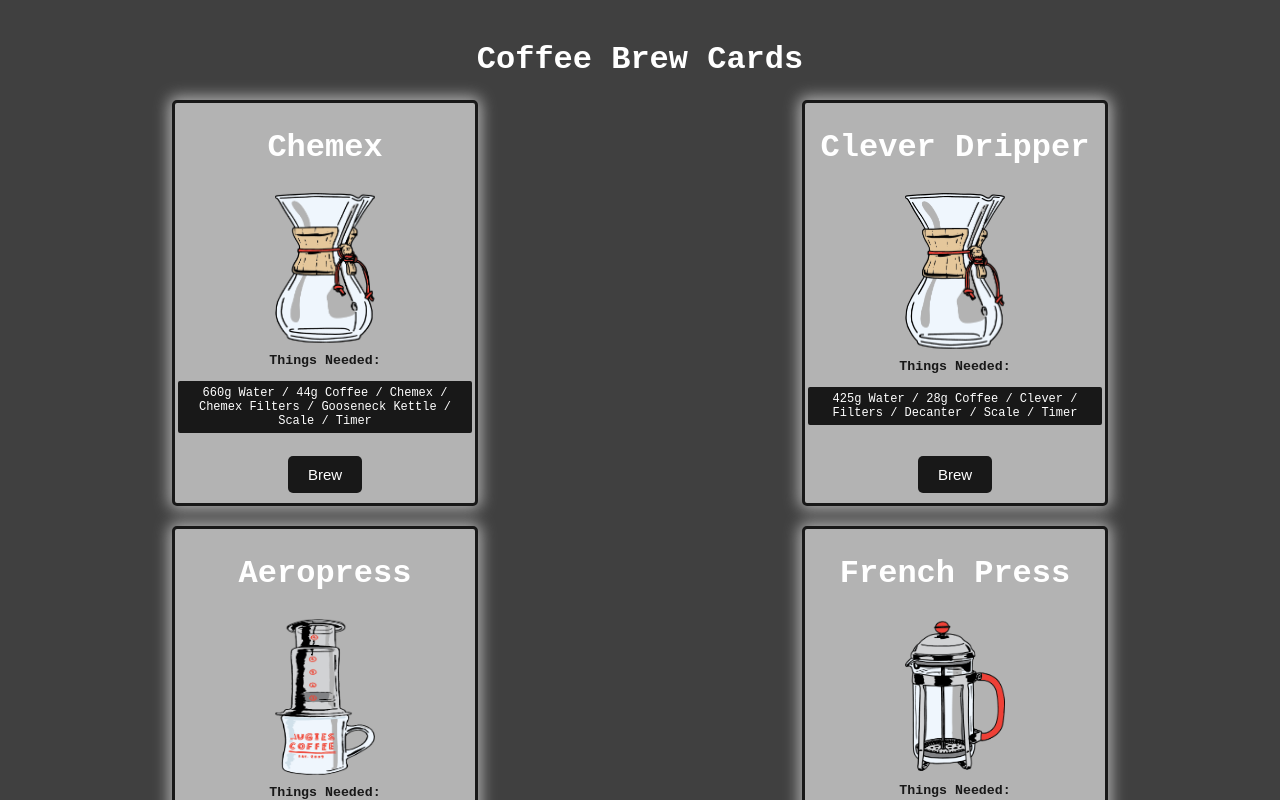
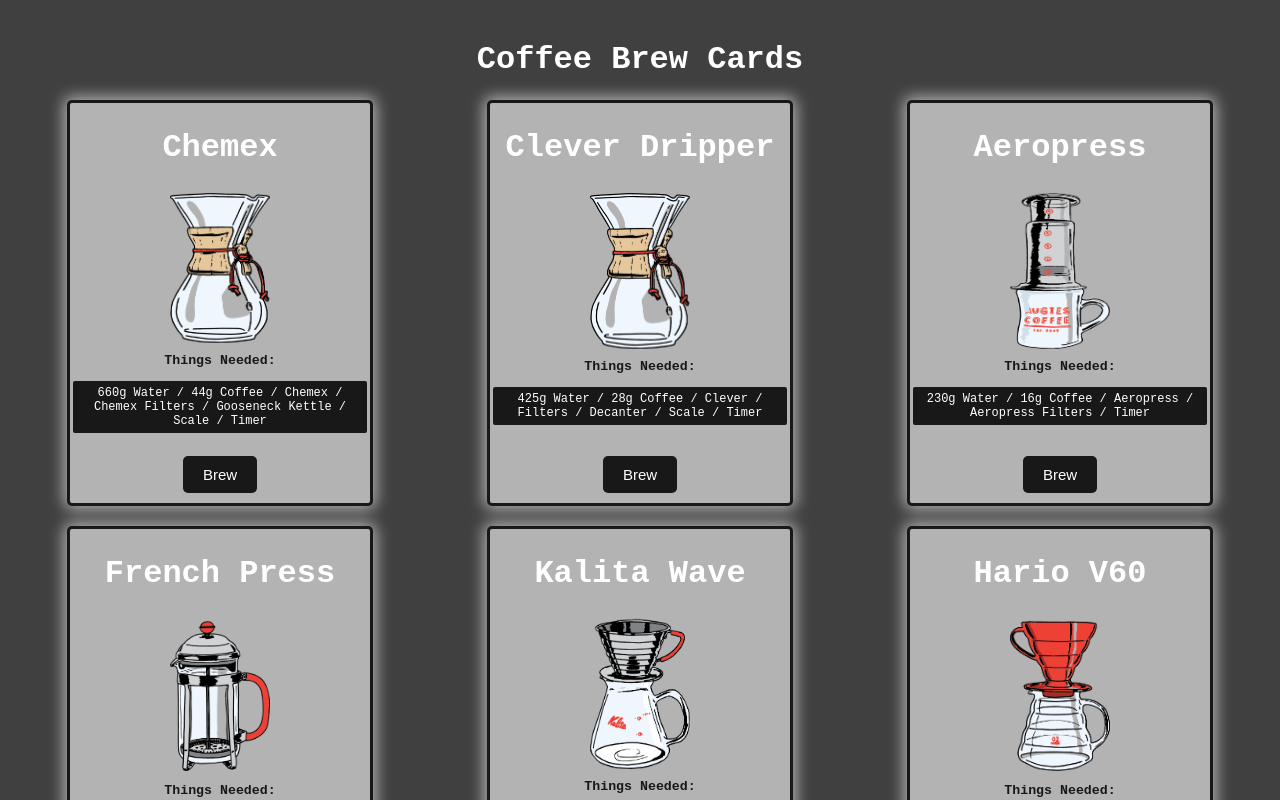
Before and after one commit to puginator/coffee-brew, a React (Create React App) app: page / in a window 1280 px wide. Shown: the top 800 px of the page. Built offline with nearby package versions, Linux system fonts and the light colour scheme.

Commit message:
changed back layout to display 3 cards

```diff
--- a/src/App.js
+++ b/src/App.js
@@ -23,7 +23,7 @@
 `;
 const Container = styled.div`
   display: grid;
-  grid: 1fr 1fr / 1fr 1fr ;
+  grid: 1fr 1fr / 1fr 1fr 1fr;
   gap: 20px;
   justify-content: center;
   align-items: center;
```
